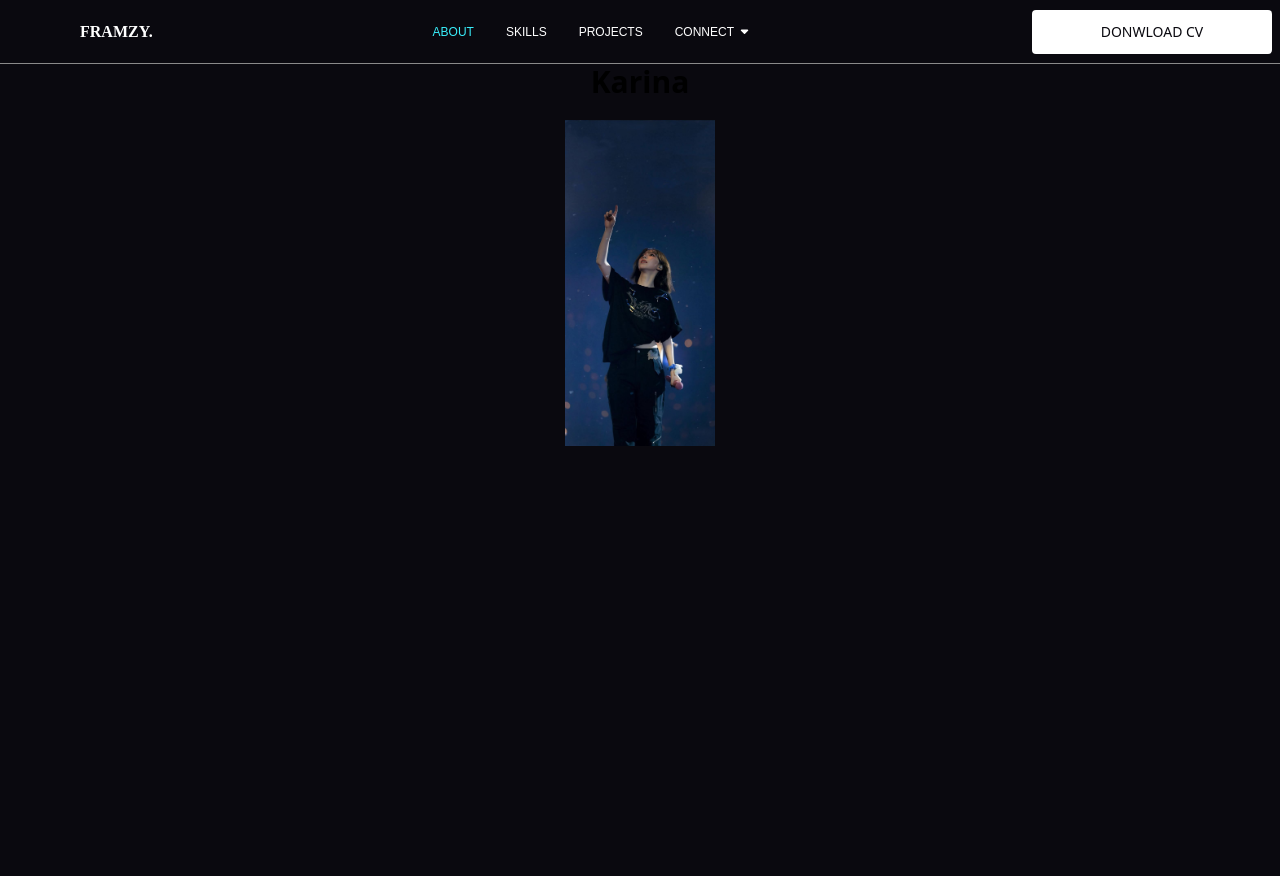
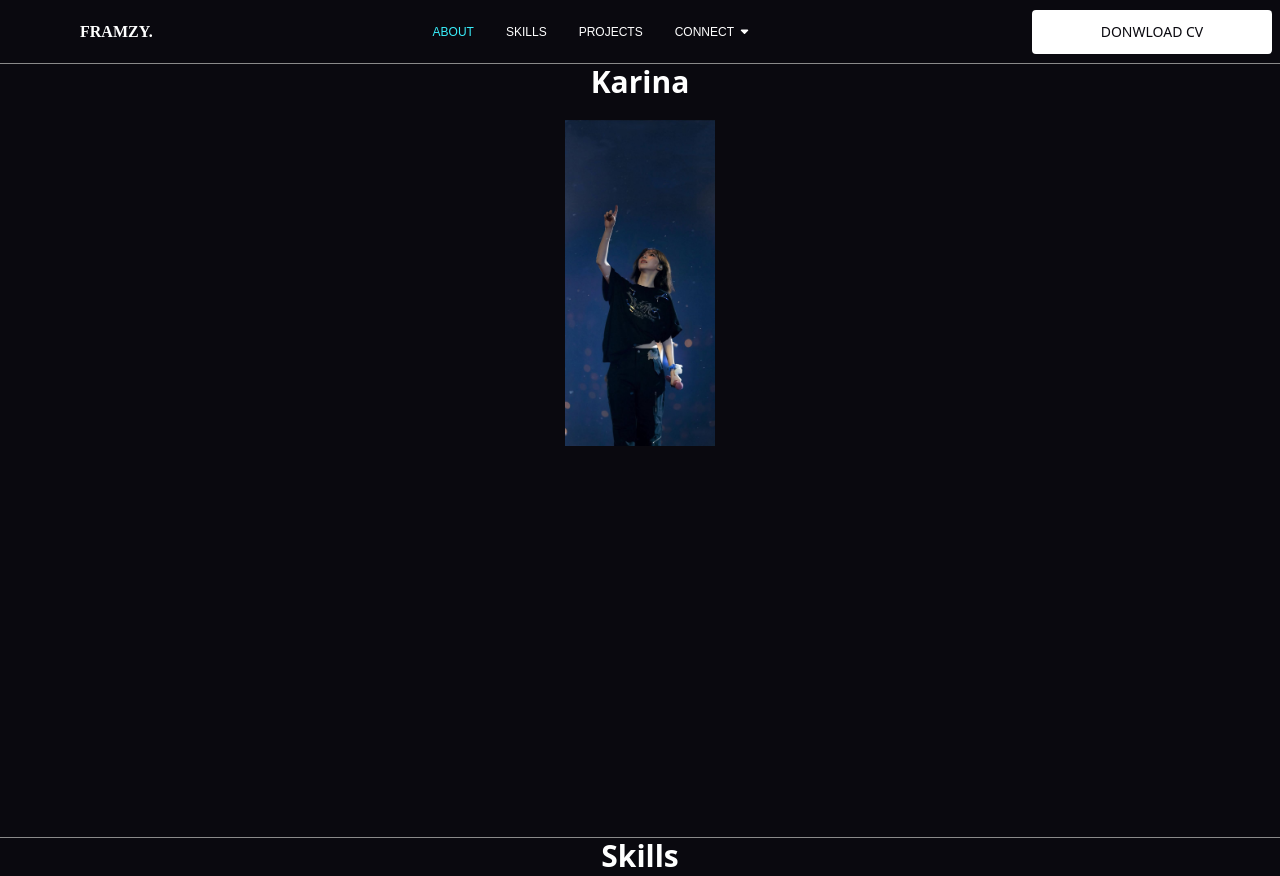
Before and after one commit to Framzy/Web-Portofolio-Profile, a React (Vite) app: page / in a window 1280 px wide. Before the commit the page ends 800 px from the top, so only its background shows below. Built offline with nearby package versions, Linux system fonts and the light colour scheme.

Commit message:
make content outlet and refactor some file

```diff
--- /dev/null
+++ b/src/components/Content.tsx
@@ -0,0 +1,13 @@
+import About from "./content/About";
+import Skills from "./content/Skills";
+
+export default function Content() {
+  return (
+    <>
+      <div className=" h-screen">
+        <About />
+        <Skills />
+      </div>
+    </>
+  );
+}
--- a/src/components/Layout.tsx
+++ b/src/components/Layout.tsx
@@ -6,9 +6,7 @@ function Layout() {
     <>
       <main>
         <Navbar />
-        <div>
-          <Outlet />
-        </div>
+        <Outlet />
       </main>
     </>
   );
--- a/src/components/about/tryComponent.tsx
+++ /dev/null
@@ -1,11 +0,0 @@
-
-function tryComponent() {
-    return(
-        <>
-            <h1 className="text-3xl text-center font-bold text-color-">Karina</h1>
-            <img className="mx-auto mt-5" src="/images/karina_1.jpg" alt="karina image" width={150}/>
-        </>
-    )
-}
-
-export default tryComponent
--- /dev/null
+++ b/src/components/content/About.tsx
@@ -0,0 +1,17 @@
+function About() {
+  return (
+    <>
+      <section className="h-11/12">
+        <h1 className="text-3xl text-center font-bold text-white">Karina</h1>
+        <img
+          className="mx-auto mt-5"
+          src="/images/karina_1.jpg"
+          alt="karina image"
+          width={150}
+        />
+      </section>
+    </>
+  );
+}
+
+export default About;
--- /dev/null
+++ b/src/components/content/Skills.tsx
@@ -0,0 +1,9 @@
+export default function Skills() {
+  return (
+    <>
+      <section className="mt-10 border-t border-[#8A8A8A]">
+        <h1 className="text-3xl text-center font-bold text-white">Skills</h1>
+      </section>
+    </>
+  );
+}
--- a/src/main.tsx
+++ b/src/main.tsx
@@ -3,16 +3,16 @@ import { createRoot } from "react-dom/client";
 import { BrowserRouter, Routes, Route } from "react-router";
 import "./styles/index.css";
 import "./fontawesome/icons";
-import TryComponent from "./components/about/tryComponent.tsx";
+import Layout from "./components/Layout.tsx";
 import ErrorPage from "./pages/error/ErrorPage.tsx";
-import Layout from "./components/Layout.tsx";
+import Content from "./components/Content.tsx";
 
 createRoot(document.getElementById("root")!).render(
   <StrictMode>
     <BrowserRouter>
       <Routes>
         <Route element={<Layout />}>
-          <Route path="/" element={<TryComponent />} />
+          <Route path="/" element={<Content />} />
         </Route>
 
         <Route path="*" element={<ErrorPage />} />
```
